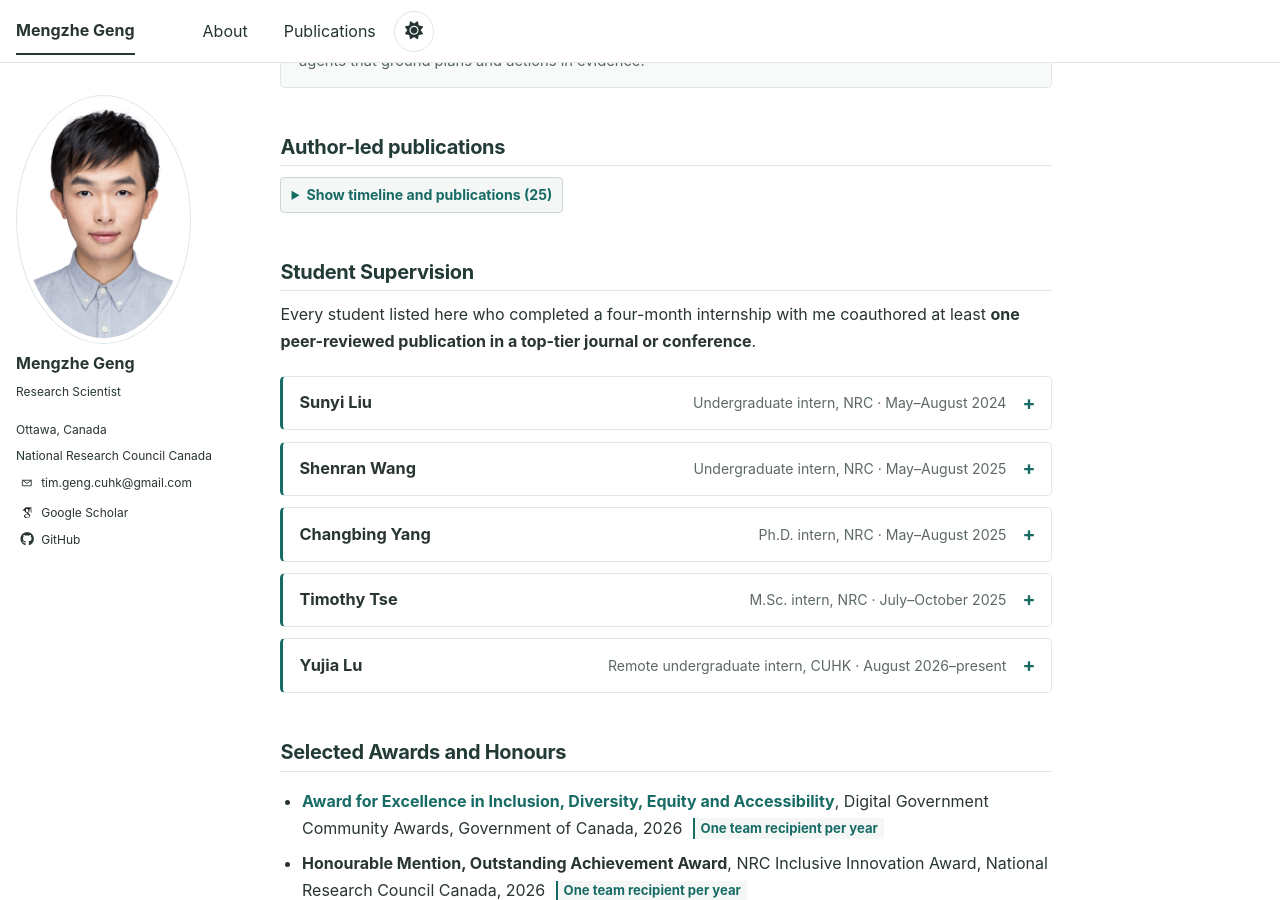
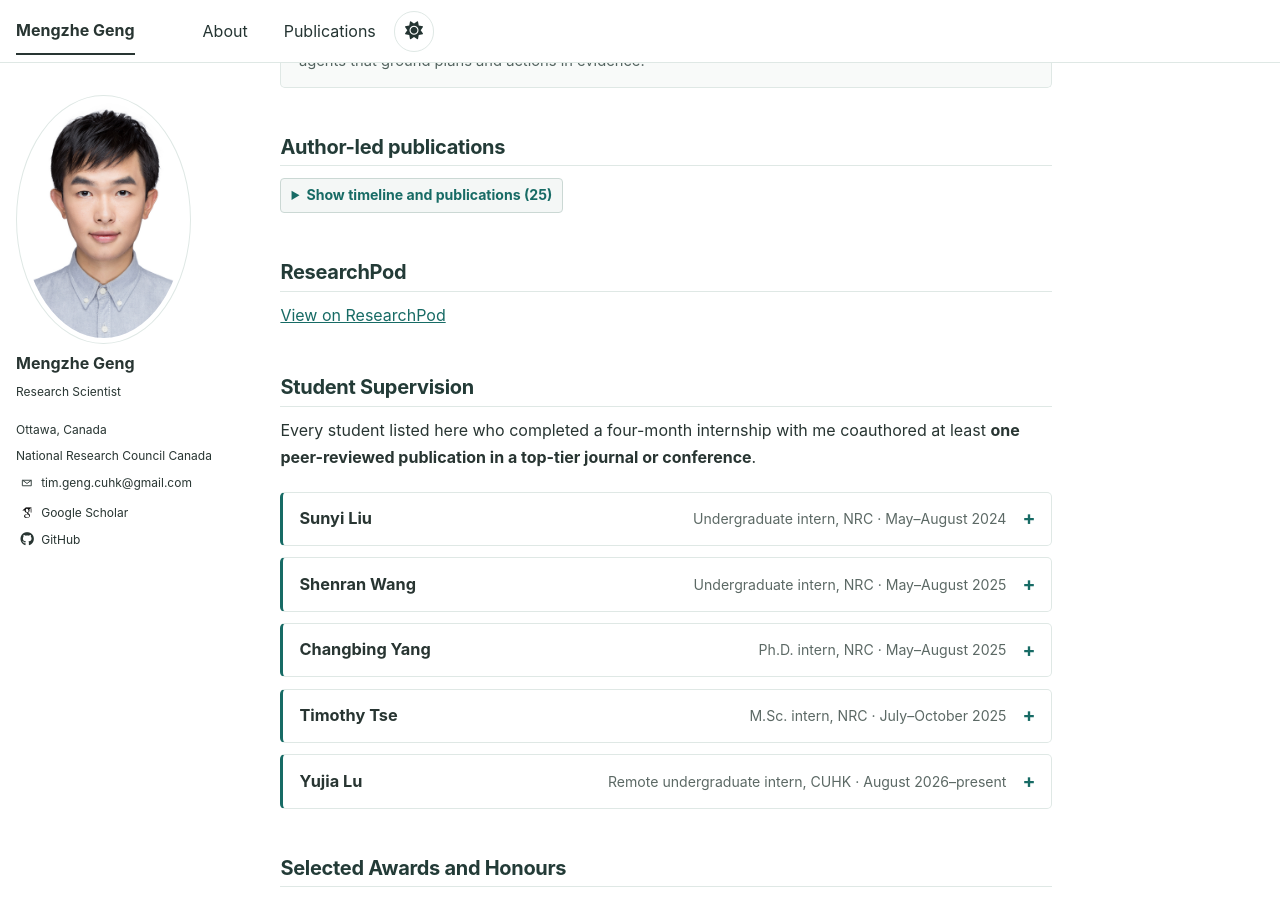
Before and after one commit to MENGZHEGENG/MENGZHEGENG.github.io, a Jekyll site: the page built from _pages/about.md, in a window 1280 px wide and 900 px high, scrolled down 1819 px. Built offline with Jekyll 4.4.1, drawn with Linux system fonts in a browser that asks for light colours; some web fonts are replaced.

Commit message:
Add public ResearchPod link

```diff
--- a/_pages/about.md
+++ b/_pages/about.md
@@ -110,6 +110,9 @@ classes: wide
 <p class="more-link"><a href="/publications/">View the full publication list <span aria-hidden="true">→</span></a> <span aria-hidden="true">·</span> <a href="{{ site.author.googlescholar }}">All publications on Google Scholar</a></p>
 </details>
 
+<h2 id="researchpod">ResearchPod</h2>
+<p><a href="https://researchpod.app/episode/3ce339ad-82ad-43c2-9051-aa5da401acfb" target="_blank" rel="noopener noreferrer">View on ResearchPod</a></p>
+
 <h2 id="student-supervision">Student Supervision</h2>
 <p class="supervision-intro">Every student listed here who completed a four-month internship with me coauthored at least <strong>one peer-reviewed publication in a top-tier journal or conference</strong>.</p>
 <div class="supervision-list">
```
